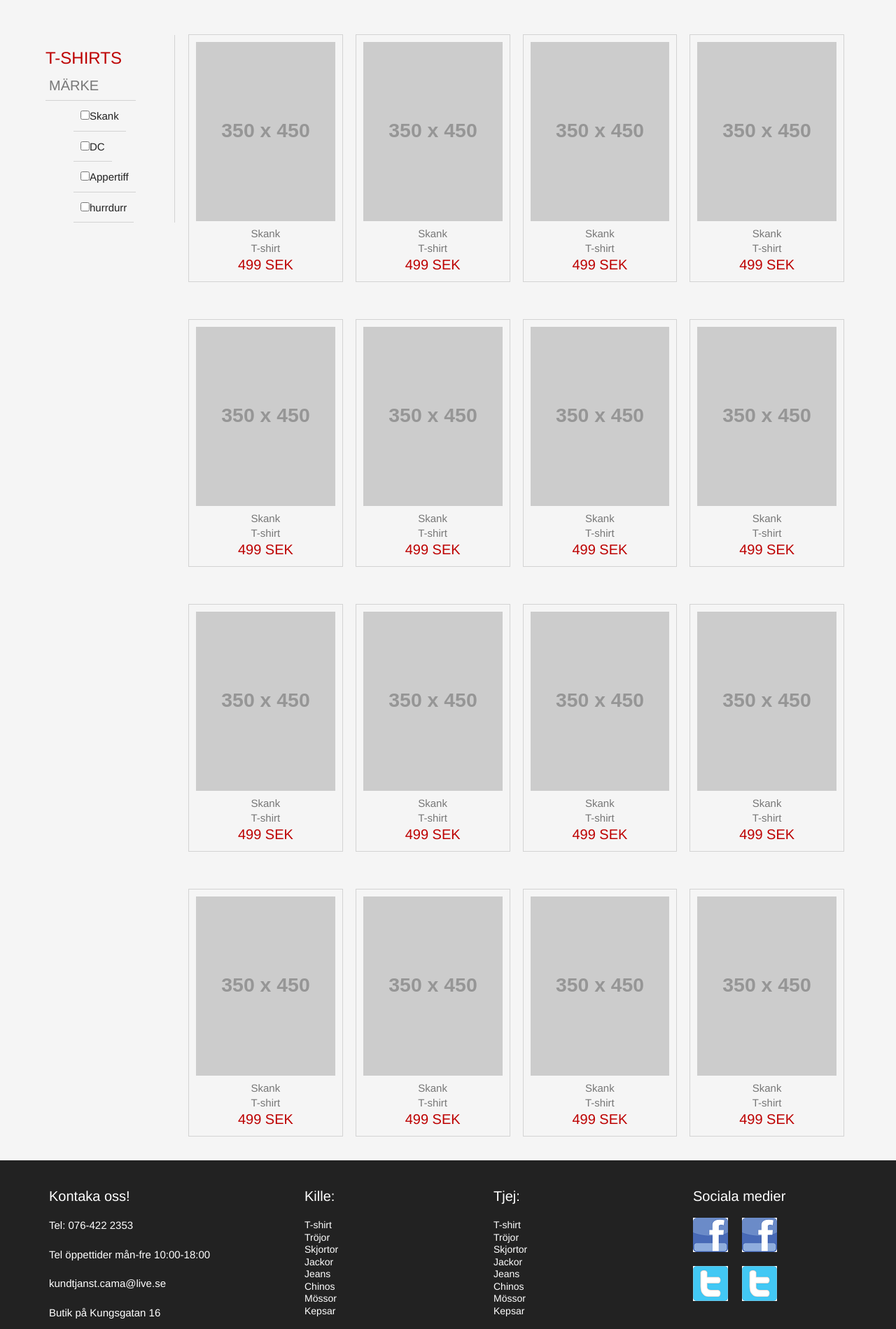
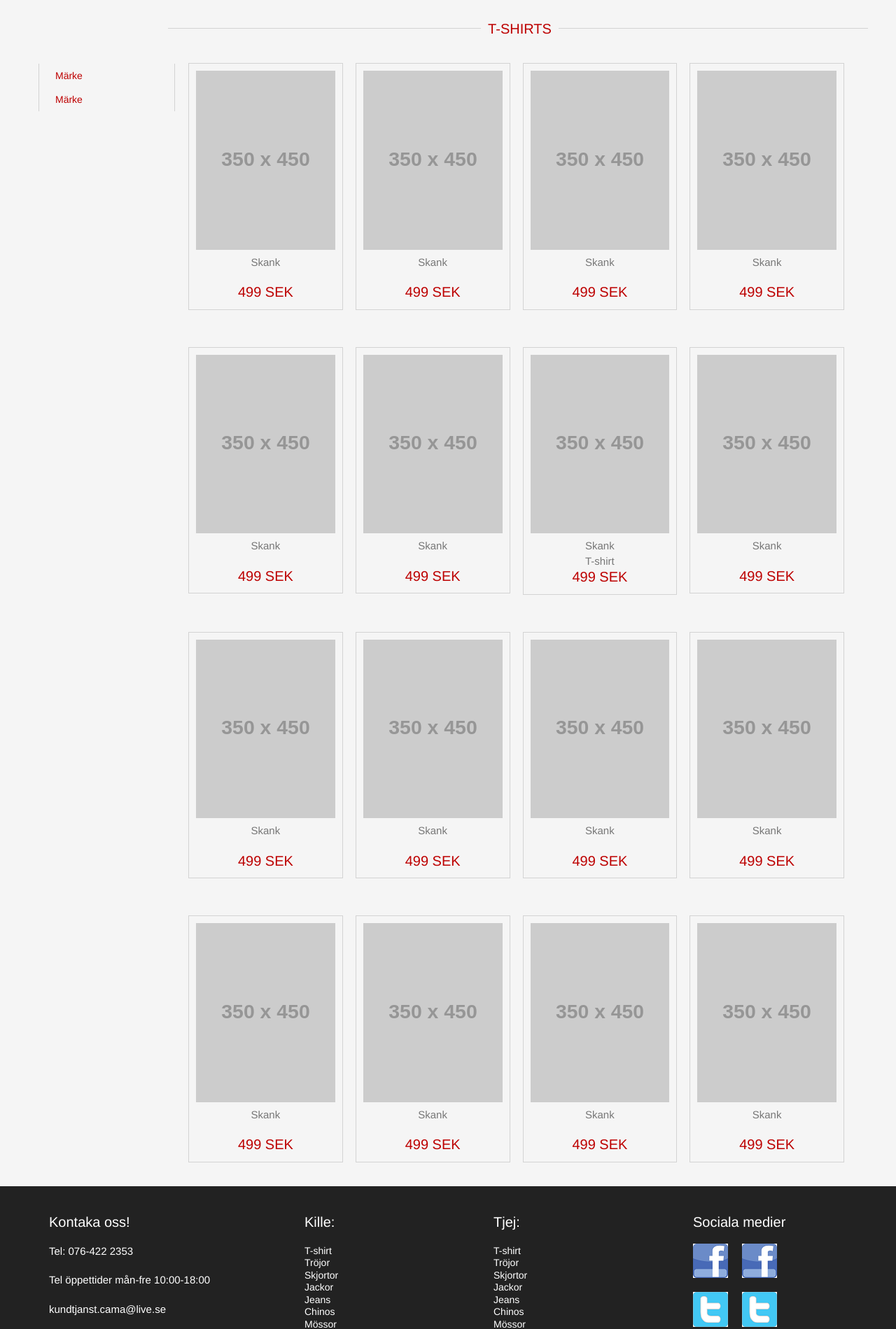
Before and after one commit to cama2014/Camaalbin, a PHP site: page /Tshirt.php in a window 1280 px wide. Shown: the part 75-1974 px from the top of the page at 70% size. Run offline with PHP 8.4, Linux system fonts and the light colour scheme; grey boxes labelled with a size stand in for pictures from a placeholder-image service; some libraries are stand-ins or nearby versions.

Commit message:
#10 08-01-2015

```diff
--- a/Tshirt.css
+++ b/Tshirt.css
@@ -7,6 +7,7 @@
     margin: 0;
     margin-top: 20px;
     border-right: solid thin lightgray;
+    border-left: solid thin lightgray;
 
 }
 
@@ -18,9 +19,19 @@ ul.filter-lista{
 
 }
 
-.filter-lista h3{
+.btn-primary {
 
-    color: #BD0000;
+color: #BD0000;
+background-color: whitesmoke;
+border-color: whitesmoke;
+
+}
+
+.btn-primary:hover, .btn-primary:focus, .btn-primary:active, .btn-primary.active, .open>.dropdown-toggle.btn-primary {
+
+color: #BD0000;
+ background-color: whitesmoke;
+ border-color: whitesmoke;
 
 }
 
--- a/Tshirt.php
+++ b/Tshirt.php
@@ -32,20 +32,43 @@
 
         <div class="container section-container">
             <div class="row">
+                <div class="row RN-row">
+                    <div class="col-lg-2"></div>
+                    <div class="col-lg-10 RN">
+                        <div class="headline"><h3><span class="headline-center">T-SHIRTS</span></div></h3>
+                    </div>
+                </div>
                 <div class="col-lg-2 filterdel">
                     <div class="filter">
                         <ul class="filter-lista">
-                            <li><h3>T-SHIRTS</h3></li>
                             <li>
-                                <div class="containertest">
-                                    <div class="headertest"><h2>MÄRKE</h2></div>
-                                    <div class="contenttest">
+                                <a class="btn btn-primary" data-toggle="collapse" href="#collapseExample" aria-expanded="false" aria-controls="collapseExample">
+                                    Märke
+                                </a>
+                                <div class="collapse" id="collapseExample">
+                                    <div class="well">
+                                       <ul>
+                                            <li>hej</li>
+                                            <li>då</li>
+                                        </ul>
+                                    </div>
+                                </div>
+                            </li>
+                        </ul>
+                    </div>
+                    <div class="filter">
+                        <ul class="filter-lista">
+                            <li>
+                                <a class="btn btn-primary" data-toggle="collapse" href="#collapseExample" aria-expanded="false" aria-controls="collapseExample">
+                                    Märke
+                                </a>
+                                <div class="collapse" id="collapseExample">
+                                    <div class="well">
                                         <ul>
-                                            <li><a href="#"><input type="checkbox">Skank</a></li>
-                                            <li><a href="#"><input type="checkbox">DC</a></li>
-                                            <li><a href="#"><input type="checkbox">Appertiff</a></li>
-                                            <li><a href="#"><input type="checkbox">hurrdurr</a></li>
+                                            <li>hej</li>
+                                            <li>då</li>
                                         </ul>
+
                                     </div>
                                 </div>
                             </li>
@@ -58,7 +81,49 @@
                             <div class="beskrivnig">
                                 <img src="http://placehold.it/350x450" class="img-responsive" alt="Responsive image">
                                 <h3>Skank</h3>
-                                <h3>T-shirt</h3>
+                                <br>
+                                <span class="price">499 SEK</span>
+                            </div>
+                        </div>
+                        <div class="col-lg-3 col-md-3 col-sm-3 fyrabox">
+                            <div class="beskrivnig">
+                                <img src="http://placehold.it/350x450" class="img-responsive" alt="Responsive image">
+                                <h3>Skank</h3>
+                                <br>
+                                <span class="price">499 SEK</span>
+                            </div>
+                        </div>
+                        <div class="col-lg-3 col-md-3 col-sm-3 fyrabox">
+                            <div class="beskrivnig">
+                                <img src="http://placehold.it/350x450" class="img-responsive" alt="Responsive image">
+                                <h3>Skank</h3>
+                                <br>
+                                <span class="price">499 SEK</span>
+                            </div>
+                        </div>
+                        <div class="col-lg-3 col-md-3 col-sm-3 fyrabox">
+                            <div class="beskrivnig">
+                                <img src="http://placehold.it/350x450" class="img-responsive" alt="Responsive image">
+                                <h3>Skank</h3>
+                                <br>
+                                <span class="price">499 SEK</span>
+                            </div>
+                        </div>
+                    </div>
+                    <div class="row fyrabox-row">
+                        <div class="col-lg-3 col-md-3 col-sm-3 fyrabox">
+                            <div class="beskrivnig">
+                                <img src="http://placehold.it/350x450" class="img-responsive" alt="Responsive image">
+                                <h3>Skank</h3>
+                                <br>
+                                <span class="price">499 SEK</span>
+                            </div>
+                        </div>
+                        <div class="col-lg-3 col-md-3 col-sm-3 fyrabox">
+                            <div class="beskrivnig">
+                                <img src="http://placehold.it/350x450" class="img-responsive" alt="Responsive image">
+                                <h3>Skank</h3>
+                                <br>
                                 <span class="price">499 SEK</span>
                             </div>
                         </div>
@@ -74,15 +139,7 @@
                             <div class="beskrivnig">
                                 <img src="http://placehold.it/350x450" class="img-responsive" alt="Responsive image">
                                 <h3>Skank</h3>
-                                <h3>T-shirt</h3>
-                                <span class="price">499 SEK</span>
-                            </div>
-                        </div>
-                        <div class="col-lg-3 col-md-3 col-sm-3 fyrabox">
-                            <div class="beskrivnig">
-                                <img src="http://placehold.it/350x450" class="img-responsive" alt="Responsive image">
-                                <h3>Skank</h3>
-                                <h3>T-shirt</h3>
+                                <br>
                                 <span class="price">499 SEK</span>
                             </div>
                         </div>
@@ -92,7 +149,7 @@
                             <div class="beskrivnig">
                                 <img src="http://placehold.it/350x450" class="img-responsive" alt="Responsive image">
                                 <h3>Skank</h3>
-                                <h3>T-shirt</h3>
+                                <br>
                                 <span class="price">499 SEK</span>
                             </div>
                         </div>
@@ -100,7 +157,7 @@
                             <div class="beskrivnig">
                                 <img src="http://placehold.it/350x450" class="img-responsive" alt="Responsive image">
                                 <h3>Skank</h3>
-                                <h3>T-shirt</h3>
+                                <br>
                                 <span class="price">499 SEK</span>
                             </div>
                         </div>
@@ -108,7 +165,7 @@
                             <div class="beskrivnig">
                                 <img src="http://placehold.it/350x450" class="img-responsive" alt="Responsive image">
                                 <h3>Skank</h3>
-                                <h3>T-shirt</h3>
+                                <br>
                                 <span class="price">499 SEK</span>
                             </div>
                         </div>
@@ -116,7 +173,7 @@
                             <div class="beskrivnig">
                                 <img src="http://placehold.it/350x450" class="img-responsive" alt="Responsive image">
                                 <h3>Skank</h3>
-                                <h3>T-shirt</h3>
+                                <br>
                                 <span class="price">499 SEK</span>
                             </div>
                         </div>
@@ -126,7 +183,7 @@
                             <div class="beskrivnig">
                                 <img src="http://placehold.it/350x450" class="img-responsive" alt="Responsive image">
                                 <h3>Skank</h3>
-                                <h3>T-shirt</h3>
+                                <br>
                                 <span class="price">499 SEK</span>
                             </div>
                         </div>
@@ -134,7 +191,7 @@
                             <div class="beskrivnig">
                                 <img src="http://placehold.it/350x450" class="img-responsive" alt="Responsive image">
                                 <h3>Skank</h3>
-                                <h3>T-shirt</h3>
+                                <br>
                                 <span class="price">499 SEK</span>
                             </div>
                         </div>
@@ -142,7 +199,7 @@
                             <div class="beskrivnig">
                                 <img src="http://placehold.it/350x450" class="img-responsive" alt="Responsive image">
                                 <h3>Skank</h3>
-                                <h3>T-shirt</h3>
+                                <br>
                                 <span class="price">499 SEK</span>
                             </div>
                         </div>
@@ -150,41 +207,7 @@
                             <div class="beskrivnig">
                                 <img src="http://placehold.it/350x450" class="img-responsive" alt="Responsive image">
                                 <h3>Skank</h3>
-                                <h3>T-shirt</h3>
-                                <span class="price">499 SEK</span>
-                            </div>
-                        </div>
-                    </div>
-                    <div class="row fyrabox-row">
-                        <div class="col-lg-3 col-md-3 col-sm-3 fyrabox">
-                            <div class="beskrivnig">
-                                <img src="http://placehold.it/350x450" class="img-responsive" alt="Responsive image">
-                                <h3>Skank</h3>
-                                <h3>T-shirt</h3>
-                                <span class="price">499 SEK</span>
-                            </div>
-                        </div>
-                        <div class="col-lg-3 col-md-3 col-sm-3 fyrabox">
-                            <div class="beskrivnig">
-                                <img src="http://placehold.it/350x450" class="img-responsive" alt="Responsive image">
-                                <h3>Skank</h3>
-                                <h3>T-shirt</h3>
-                                <span class="price">499 SEK</span>
-                            </div>
-                        </div>
-                        <div class="col-lg-3 col-md-3 col-sm-3 fyrabox">
-                            <div class="beskrivnig">
-                                <img src="http://placehold.it/350x450" class="img-responsive" alt="Responsive image">
-                                <h3>Skank</h3>
-                                <h3>T-shirt</h3>
-                                <span class="price">499 SEK</span>
-                            </div>
-                        </div>
-                        <div class="col-lg-3 col-md-3 col-sm-3 fyrabox">
-                            <div class="beskrivnig">
-                                <img src="http://placehold.it/350x450" class="img-responsive" alt="Responsive image">
-                                <h3>Skank</h3>
-                                <h3>T-shirt</h3>
+                                <br>
                                 <span class="price">499 SEK</span>
                             </div>
                         </div>
--- a/index.css
+++ b/index.css
@@ -55,6 +55,15 @@ body {
 
 }
 
+.col-lg-10.RN{
+
+    margin: 10px 0 0;
+    border-top: 1px solid lightgray;
+    padding-top: 30px;
+    position: relative;
+
+}
+
 .headline {
 
     text-align: center;
```
Also changed, not shown: js/bootstrap.min.js.
